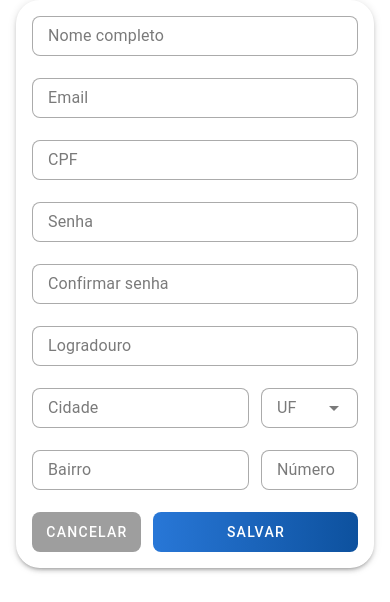
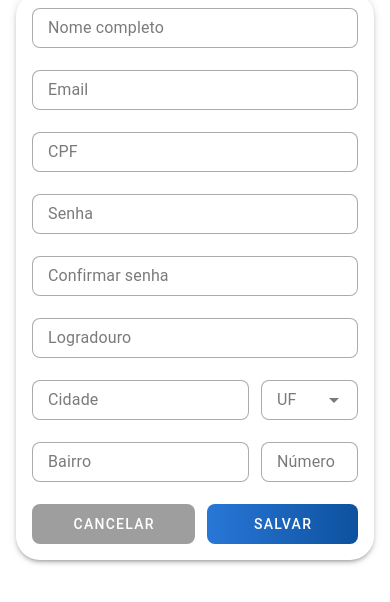
Before and after one commit to fabricadesoftware-ifc/fabricaGPTER_frontEnd, a Vue app: page /register-patient in a window 390 px wide. Shown: the part 131-733 px from the top of the page. Built offline with nearby package versions, Linux system fonts and the light colour scheme; a small style sheet from the web is missing.

Commit message:
FEAT: Fazer responsividade completa para página de cadastrar pacientes e deixar dados do PatientForm dinâmicos com vfor #1

```diff
--- a/src/components/PatientForm.vue
+++ b/src/components/PatientForm.vue
@@ -1,50 +1,18 @@
 <template>
-  <v-form class="pa-4 elevation-3 rounded-xl">
+  <v-form
+    class="pa-4 elevation-3 rounded-xl"
+    :class="{ 'elevation-0': mdAndUp }"
+  >
     <v-text-field
+      v-for="field in fields"
+      :key="field.label"
       rounded="lg"
       density="compact"
       variant="outlined"
-      label="Nome completo"
+      :label="field.label"
+      :type="field.type"
       required
     />
-    <v-text-field
-      rounded="lg"
-      density="compact"
-      variant="outlined"
-      label="Email"
-      type="email"
-      required
-    />
-    <v-text-field
-      rounded="lg"
-      density="compact"
-      variant="outlined"
-      label="CPF"
-      required
-    ></v-text-field>
-    <v-text-field
-      rounded="lg"
-      density="compact"
-      variant="outlined"
-      label="Senha"
-      type="password"
-      required
-    ></v-text-field>
-    <v-text-field
-      rounded="lg"
-      density="compact"
-      variant="outlined"
-      label="Confirmar senha"
-      type="password"
-      required
-    ></v-text-field>
-    <v-text-field
-      rounded="lg"
-      density="compact"
-      variant="outlined"
-      label="Logradouro"
-      required
-    ></v-text-field>
 
     <v-row class="ma-0">
       <v-col cols="8" class="pa-0">
@@ -91,21 +59,57 @@
     </v-row>
 
     <v-row class="ma-0">
-      <v-col cols="4" class="pa-0">
-        <CancelButton text="Cancelar" />
+      <v-col cols="6" class="pa-0 py-0">
+        <CancelButton @click="goBack()" text="Cancelar" />
       </v-col>
-      <v-col cols="8" class="pr-0 py-0">
-        <ConfirmButton
-          text="Salvar"
-        />
+      <v-col cols="6" class="pr-0 py-0">
+        <ConfirmButton text="Salvar" />
       </v-col>
     </v-row>
   </v-form>
 </template>
 
 <script setup>
-import ConfirmButton from './ConfirmButton.vue';
-import CancelButton from './CancelButton.vue';
+import { ref } from "vue";
+import { useDisplay } from "vuetify";
+
+import ConfirmButton from "./ConfirmButton.vue";
+import CancelButton from "./CancelButton.vue";
+
+const { smAndDown, xs, mdAndUp } = useDisplay();
+
+const router = useRouter();
+
+const goBack = () => {
+  router.back();
+};
+
+const fields = ref([
+  {
+    label: "Nome completo",
+    type: "name",
+  },
+  {
+    label: "Email",
+    type: "email",
+  },
+  {
+    label: "CPF",
+    type: "number",
+  },
+  {
+    label: "Senha",
+    type: "password",
+  },
+  {
+    label: "Confirmar senha",
+    type: "password",
+  },
+  {
+    label: "Logradouro",
+    type: "text",
+  },
+]);
 
 const states = [
   "AC",
--- a/src/pages/register-patient.vue
+++ b/src/pages/register-patient.vue
@@ -1,9 +1,13 @@
 <template>
-  <v-container class="h-100">
-    <SubpageTitle title="Cadastrar pacientes" />
+  <v-container
+    class="h-100"
+    :class="{ 'd-flex flex-column align-center justify-center': smAndDown }"
+  >
+    <SubpageTitle v-if="smAndDown" title="Cadastrar pacientes" />
+    <PageTitle v-else justify="justify-center" title="Cadastrar pacientes" />
 
-    <v-row justify="center" align="center" class="h-100">
-      <v-col cols="12" md="8">
+    <v-row justify="center" align="center" class="h-full w-100">
+      <v-col class="pa-0" cols="12" md="8">
         <PatientForm />
       </v-col>
     </v-row>
@@ -13,4 +17,7 @@
 <script setup>
 import SubpageTitle from "@/components/SubpageTitle.vue";
 import PatientForm from "@/components/PatientForm.vue";
+import { useDisplay } from "vuetify";
+
+const { mdAndUp, smAndDown, xs } = useDisplay();
 </script>
```
